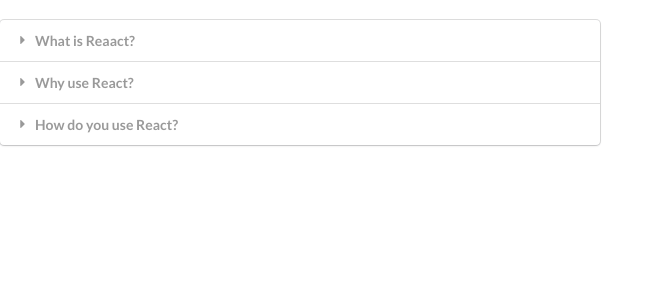
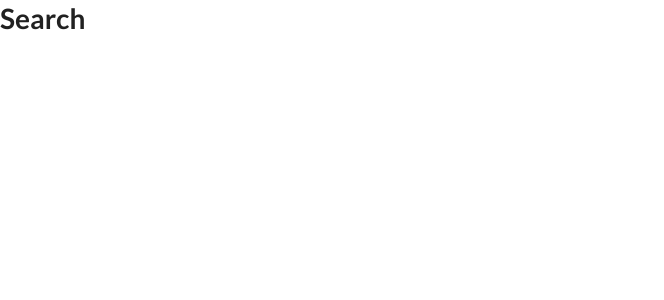
Before and after one commit to AleksanderGjinollari/react-widgets, a React (Create React App) app: page / in a window 1280 px wide. Shown: the top 300 px of the page, without its empty margins (0-664 px from the left). Built offline with nearby package versions, Linux system fonts and the light colour scheme.

Commit message:
added search component

```diff
--- a/src/App.js
+++ b/src/App.js
@@ -1,5 +1,6 @@
 import React from "react";
 import Accordion from "./components/Accordion";
+import Search from "./components/Search";
 
 const App = () => {
   const items = [
@@ -19,8 +20,7 @@
 
   return (
     <div>
-      <br />
-      <Accordion items={items} />
+      <Search />
     </div>
   );
 };
--- /dev/null
+++ b/src/components/Search.js
@@ -0,0 +1,7 @@
+import React from "react";
+
+const Search = () => {
+  return <h1>Search</h1>;
+};
+
+export default Search;
```
